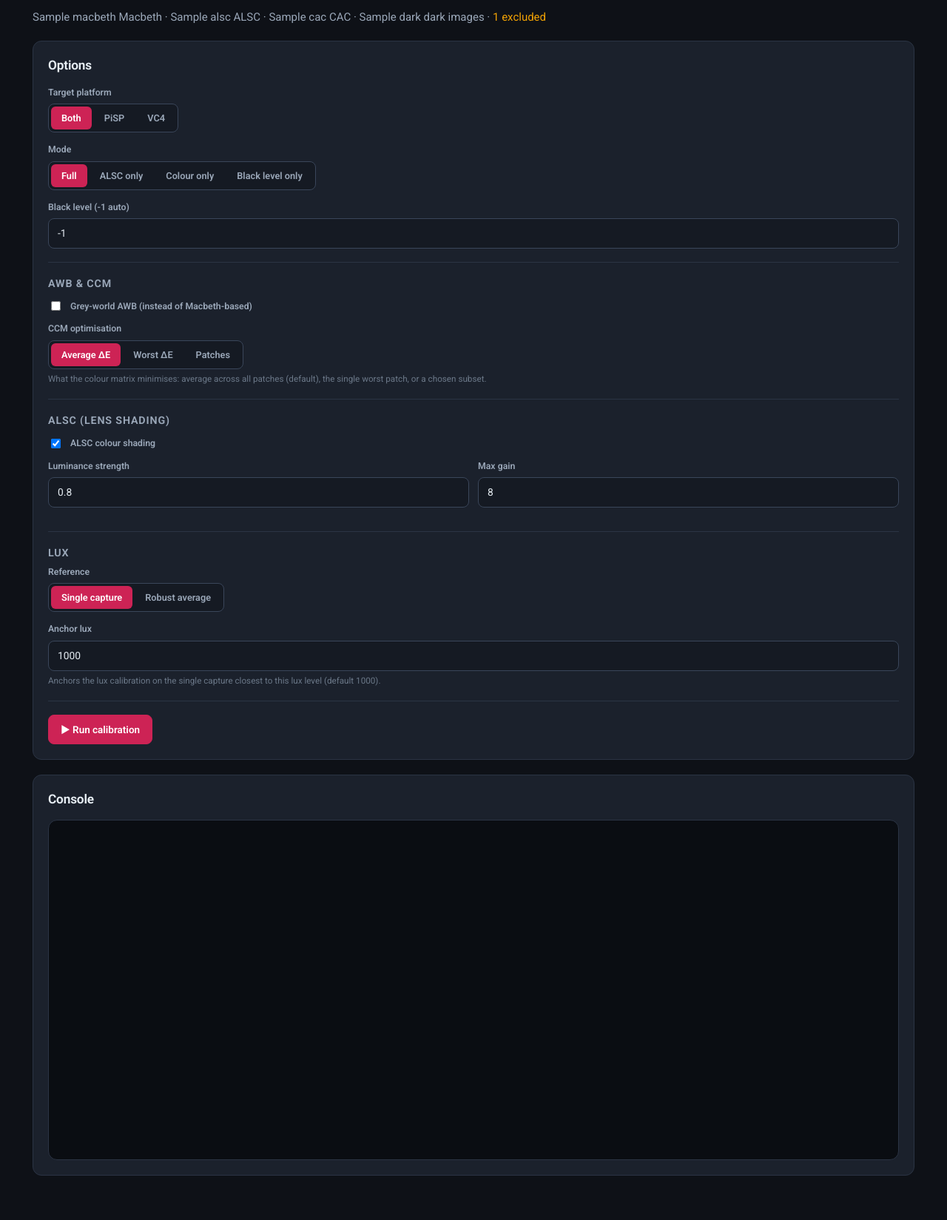
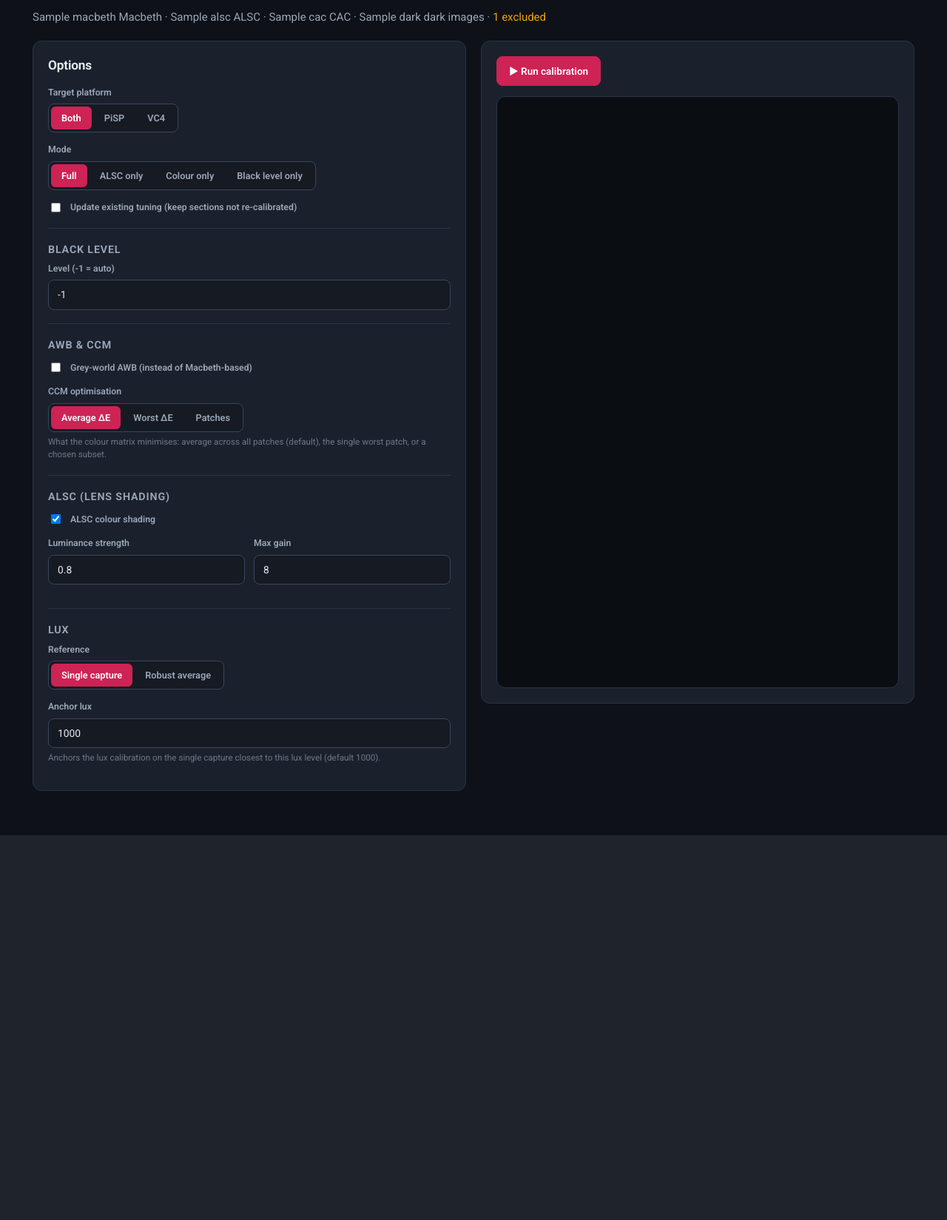
Before and after one commit to raspberrypi/ctt, a Flask app: template apps/ctt-server/ctt_server/templates/run.html in a window 1280 px wide. Shown: the part 131-1780 px from the top of the page at 74% size. After the commit the page ends 1260 px from the top, so only its background shows below. Run offline with Flask 3, Linux system fonts and the light colour scheme; the template is opened without the code that fills it: most values are stand-ins (such as "Sample title", 1, 10 or a date in 2020); some libraries are stand-ins or nearby versions.

Commit message:
ctt-server: add 'update existing tuning' to the Run CTT tab
Re-calibrate only the Mode-selected sections of an existing tuning and
preserve the rest, with the base sourced from the project's own tuning, an
installed libcamera (system) tuning, or an uploaded file. The tab layout is
tidied to accommodate the new controls.

```diff
--- a/apps/ctt-server/ctt_server/app.py
+++ b/apps/ctt-server/ctt_server/app.py
@@ -7,6 +7,7 @@
 # Everything runs in one process (on the Pi). The remote client is just a
 # browser. Captures use Picamera2 directly; the tuner runs as a subprocess.
 
+import contextlib
 import difflib
 import json
 import logging
@@ -52,6 +53,17 @@ try:
 except Exception:  # pragma: no cover - depends on the environment
     _RAWPY = False
     logger.warning('rawpy not available: DNG-only captures will have no in-browser preview')
+
+
+# libcamera installs its built-in (system) tuning files here, one JSON per
+# sensor, split by ISP platform. A local build under /usr/local takes precedence
+# over the distro package, mirroring libcamera's own search order.
+_SYSTEM_TUNING_ROOTS = ('/usr/local/share', '/usr/share')
+
+
+def _system_tuning_dirs(target: str) -> list[Path]:
+    """Installed libcamera tuning directories for an ISP platform ('pisp'/'vc4')."""
+    return [Path(root) / 'libcamera' / 'ipa' / 'rpi' / target for root in _SYSTEM_TUNING_ROOTS]
 
 
 def _run_info(available: dict) -> dict:
@@ -581,6 +593,7 @@ def create_app(workspace_root: str | None = None) -> Flask:
         proj = get_project_or_404(name)
         targets = [t for t in request.args.get('targets', 'pisp,vc4').split(',') if t]
         mode = request.args.get('mode', 'full')
+        update = request.args.get('update') == '1'
         options = {
             'awb': {'greyworld': request.args.get('greyworld') == '1'},
             'alsc': {
@@ -601,7 +614,7 @@ def create_app(workspace_root: str | None = None) -> Flask:
         }
 
         def generate():
-            for line in ctt_runner.run_ctt_stream(proj, targets, mode, options):
+            for line in ctt_runner.run_ctt_stream(proj, targets, mode, options, update=update):
                 yield f'data: {json.dumps(line)}\n\n'
 
         return Response(
@@ -609,6 +622,81 @@ def create_app(workspace_root: str | None = None) -> Flask:
             mimetype='text/event-stream',
             headers={'Cache-Control': 'no-cache', 'X-Accel-Buffering': 'no'},
         )
+
+    @app.route('/projects/<name>/run/import-tuning', methods=['POST'])
+    def import_tuning(name: str):
+        """Import a tuning file as this project's tuning for its target.
+
+        The tuning comes from an uploaded file or, with ``system_path``, an
+        installed libcamera tuning. The target is read from the file itself; the
+        file then becomes {name}_{target}.json so a subsequent update run
+        refreshes it in place.
+        """
+        from ctt.core.runner import get_target_from_tuning_file
+        from ctt.utils.errors import ArgError
+
+        proj = get_project_or_404(name)
+        system_path = request.form.get('system_path')
+        if system_path:
+            # Restrict to the installed tuning directories so a request can't read
+            # arbitrary files off the Pi via this endpoint.
+            src = Path(system_path)
+            plat = platform_target()
+            allowed = plat is not None and src.resolve().parent in {d.resolve() for d in _system_tuning_dirs(plat)}
+            if not allowed or not src.is_file():
+                return jsonify({'error': 'Not an installed tuning file'}), 400
+            try:
+                text = src.read_text(encoding='utf-8')
+                json.loads(text)
+            except (OSError, UnicodeDecodeError, json.JSONDecodeError) as err:
+                return jsonify({'error': f'Could not read system tuning: {err}'}), 400
+        else:
+            upload = request.files.get('file')
+            if upload is None or not upload.filename:
+                return jsonify({'error': 'No file uploaded'}), 400
+            try:
+                text = upload.read().decode('utf-8')
+                json.loads(text)
+            except (UnicodeDecodeError, json.JSONDecodeError) as err:
+                return jsonify({'error': f'Invalid JSON: {err}'}), 400
+        # Stage to a temp file so the target can be read before we know the path.
+        proj.output_dir.mkdir(parents=True, exist_ok=True)
+        tmp = proj.output_dir / f'.import-{proj.name}.json'
+        tmp.write_text(text)
+        try:
+            target = get_target_from_tuning_file(str(tmp))
+        except ArgError as err:
+            tmp.unlink(missing_ok=True)
+            return jsonify({'error': str(err).strip()}), 400
+        tmp.replace(proj.output_dir / f'{proj.name}_{target}.json')
+        return jsonify({'target': target})
+
+    @app.route('/projects/<name>/run/system-tunings')
+    def system_tunings(name: str):
+        """List installed libcamera tunings for this Pi's ISP, for the update base.
+
+        Defaults the selection to the file matching the live sensor model (e.g.
+        imx708.json), so an update can be seeded from the camera's stock tuning.
+        """
+        get_project_or_404(name)
+        target = platform_target()
+        if target is None:
+            return jsonify({'error': 'Could not determine the camera ISP platform.'}), 503
+        model = None
+        with contextlib.suppress(CameraError):
+            model = get_shared_camera().model
+        files: list[dict] = []
+        seen: set[str] = set()
+        for d in _system_tuning_dirs(target):
+            if d.is_dir():
+                for f in sorted(d.glob('*.json')):
+                    if f.name not in seen:  # /usr/local entry wins over /usr/share
+                        seen.add(f.name)
+                        files.append({'name': f.name, 'path': str(f)})
+        default = next((f['path'] for f in files if model and f['name'] == f'{model}.json'), None)
+        if default is None and files:
+            default = files[0]['path']
+        return jsonify({'target': target, 'model': model, 'default': default, 'files': files})
 
     # --- results -----------------------------------------------------------
     @app.route('/projects/<name>/results')
--- a/apps/ctt-server/ctt_server/static/app.css
+++ b/apps/ctt-server/ctt_server/static/app.css
@@ -342,7 +342,7 @@ input:focus, select:focus, textarea:focus { border-color: var(--accent); box-sha
 .console {
   background: #0a0d12; border: 1px solid var(--border); border-radius: var(--radius);
   font-family: var(--mono); font-size: 0.82rem; line-height: 1.5;
-  padding: 16px; height: 460px; overflow-y: auto; white-space: pre-wrap; word-break: break-word;
+  padding: 16px; height: 800px; overflow-y: auto; white-space: pre-wrap; word-break: break-word;
 }
 .console .ln { display: block; }
 .console .ok { color: var(--ok); }
@@ -395,6 +395,10 @@ td.mono { font-family: var(--mono); }
 .spread { display: flex; align-items: center; justify-content: space-between; gap: 12px; }
 .flex { display: flex; align-items: center; gap: 10px; }
 
+/* Checkbox + label row used in option forms. */
+.check { display: flex; align-items: center; gap: 10px; margin: 10px 0 14px; font-weight: 600; }
+.check input { width: auto; }
+
 /* Number input without the up/down spinner buttons. */
 .nospin::-webkit-outer-spin-button, .nospin::-webkit-inner-spin-button { -webkit-appearance: none; margin: 0; }
 .nospin { -moz-appearance: textfield; appearance: textfield; }
--- a/apps/ctt-server/ctt_server/static/app.js
+++ b/apps/ctt-server/ctt_server/static/app.js
@@ -652,6 +652,12 @@ function runApp(cfg) {
     luxMode: 'single',          // 'single' = anchor on nearest-luxAnchor capture; 'average' = robust average
     luxAnchor: 1000,            // anchor lux for single mode
     luxMethod: 'trimmed-mean',  // robust-average method: 'trimmed-mean' | 'median'
+    update: false,              // update an existing tuning in place (preserve non-recalibrated sections)
+    updateSource: 'project',    // 'project' = the project's own tuning; 'system' = an installed libcamera tuning; 'upload' = a supplied file
+    updateFile: null,           // selected file when updateSource === 'upload'
+    systemTunings: [],          // installed libcamera tuning files for this platform: [{name, path}]
+    systemTuning: '',           // selected system tuning path when updateSource === 'system'
+    systemError: '',
     blSeed: null,               // black level measured from the project's dark frames
     blFrames: 0,
     running: false,
@@ -673,13 +679,63 @@ function runApp(cfg) {
       } catch (e) { /* seeding is best-effort */ }
     },
 
-    start() {
+    // List the libcamera tuning files installed on this Pi for its ISP platform,
+    // defaulting the selection to the one matching the live sensor.
+    async loadSystemTunings() {
+      if (this.systemTunings.length) return;  // fetched once per page load
+      this.systemError = '';
+      try {
+        const r = await fetch(`/projects/${this.project}/run/system-tunings`);
+        const d = await r.json();
+        if (!r.ok) { this.systemError = d.error || 'Failed to list system tunings'; return; }
+        this.systemTunings = d.files || [];
+        this.systemTuning = d.default || (this.systemTunings[0] || {}).path || '';
+        if (!this.systemTunings.length) this.systemError = 'No installed tuning files found.';
+      } catch (e) { this.systemError = 'Failed to list system tunings'; }
+    },
+
+    async start() {
       if (this.running) return;
       this.running = true; this.done = false; this.exitCode = null;
       const console = this.$refs.console;
       console.innerHTML = '';
+      // An uploaded or installed (system) tuning becomes the project's tuning for
+      // its (detected) target, then the run updates it in place — restricted to
+      // that target.
+      let targets = this.targets;
+      if (this.update && (this.updateSource === 'upload' || this.updateSource === 'system')) {
+        const body = new FormData();
+        if (this.updateSource === 'upload') {
+          if (!this.updateFile) {
+            this.appendLine(console, 'ERROR: choose a tuning file to upload');
+            this.running = false;
+            return;
+          }
+          body.append('file', this.updateFile);
+        } else {
+          if (!this.systemTuning) {
+            this.appendLine(console, 'ERROR: choose a system tuning file');
+            this.running = false;
+            return;
+          }
+          body.append('system_path', this.systemTuning);
+        }
+        try {
+          const r = await fetch(`/projects/${this.project}/run/import-tuning`, { method: 'POST', body });
+          const d = await r.json();
+          if (!r.ok) throw new Error(d.error || 'import failed');
+          targets = d.target;
+          const src = this.updateSource === 'system' ? 'system' : 'uploaded';
+          this.appendLine(console, `Imported ${src} tuning as ${targets.toUpperCase()} project tuning`);
+        } catch (e) {
+          this.appendLine(console, `ERROR: ${e.message}`);
+          this.running = false;
+          return;
+        }
+      }
       const params = new URLSearchParams({
-        targets: this.targets, mode: this.mode,
+        targets: targets, mode: this.mode,
+        update: this.update ? '1' : '0',
         greyworld: this.greyworld ? '1' : '0',
         do_alsc_colour: this.doAlscColour ? '1' : '0',
         luminance_strength: this.luminanceStrength,
--- a/apps/ctt-server/ctt_server/templates/run.html
+++ b/apps/ctt-server/ctt_server/templates/run.html
@@ -5,7 +5,7 @@
 {% include '_project_tabs.html' %}
 <p class="muted" style="margin:-12px 0 20px">{{ counts.macbeth }} Macbeth · {{ counts.alsc }} ALSC · {{ counts.cac }} CAC · {{ counts.dark }} dark images{% if excluded_count %} · <span style="color:var(--warn)">{{ excluded_count }} excluded</span>{% endif %}</p>
 
-<div class="grid" x-data='runApp({ project: {{ project.name|tojson }} })'>
+<div class="grid" style="grid-template-columns: 1fr 1fr; align-items: start" x-data='runApp({ project: {{ project.name|tojson }} })'>
   <div class="card">
     <div class="card-head"><h2>Options</h2></div>
 
@@ -28,19 +28,53 @@
       </div>
     </div>
 
+    <label class="check">
+      <input type="checkbox" x-model="update"> Update existing tuning (keep sections not re-calibrated)
+    </label>
+    <div x-show="update" x-cloak>
       <div class="field">
-      <label>Black level (-1 auto)</label>
+        <label>Existing tuning</label>
+        <div class="seg">
+          <button type="button" :class="{active: updateSource==='project'}" @click="updateSource='project'">Project tuning</button>
+          <button type="button" :class="{active: updateSource==='system'}" @click="updateSource='system'; loadSystemTunings()">System tuning</button>
+          <button type="button" :class="{active: updateSource==='upload'}" @click="updateSource='upload'">Upload file</button>
+        </div>
+      </div>
+      <div class="field" x-show="updateSource==='system'" x-cloak>
+        <label>System tuning file</label>
+        <select x-model="systemTuning" x-show="systemTunings.length">
+          <template x-for="f in systemTunings" :key="f.path">
+            <option :value="f.path" x-text="f.name"></option>
+          </template>
+        </select>
+        <div class="hint" x-show="systemTunings.length">Using <span x-text="systemTuning"></span></div>
+        <div class="hint" x-show="!systemTunings.length" x-text="systemError || 'Looking for installed tuning files…'"></div>
+      </div>
+      <div class="field" x-show="updateSource==='upload'" x-cloak>
+        <label>Tuning file (.json)</label>
+        <input type="file" accept=".json,application/json" x-ref="updateFile" @change="updateFile = $event.target.files[0] || null">
+        <div class="hint">The target (PiSP/VC4) is detected from the file; the run is restricted to it.</div>
+      </div>
+      <div class="hint">Only the sections selected by <b>Mode</b> are re-calibrated and replaced; all other sections are preserved from the existing file. In <b>Full</b> mode every section is regenerated (seeded from the existing file).</div>
+    </div>
+
+    <div class="divider"></div>
+    <h3>Black level</h3>
+    <div class="field">
+      <label>Level (-1 = auto)</label>
       <input type="number" x-model.number="blacklevel" min="-1" max="65535" step="1">
       <div class="hint" x-show="blSeed !== null" x-cloak>
         Measured <span x-text="blSeed"></span> from <span x-text="blFrames"></span> dark frame(s).
       </div>
     </div>
 
+    <!-- AWB & CCM: only when AWB/CCM are calibrated (full or colour-only). -->
+    <div x-show="mode==='full' || mode==='colour-only'" x-cloak>
       <div class="divider"></div>
       <h3>AWB &amp; CCM</h3>
 
-    <label class="flex" style="margin:10px 0 12px;font-weight:600">
-      <input type="checkbox" style="width:auto" x-model="greyworld"> Grey-world AWB (instead of Macbeth-based)
+      <label class="check">
+        <input type="checkbox" x-model="greyworld"> Grey-world AWB (instead of Macbeth-based)
       </label>
       <div class="field">
         <label>CCM optimisation</label>
@@ -55,12 +89,15 @@
         <label>Test patches (1–24, comma-separated)</label>
         <input type="text" x-model="testPatches" placeholder="1,2,5,8,9,12,14">
       </div>
+    </div>
 
+    <!-- ALSC: only when lens shading is calibrated (full or alsc-only). -->
+    <div x-show="mode==='full' || mode==='alsc-only'" x-cloak>
       <div class="divider"></div>
       <h3>ALSC (lens shading)</h3>
 
-    <label class="flex" style="margin:10px 0 12px;font-weight:600">
-      <input type="checkbox" style="width:auto" x-model="doAlscColour"> ALSC colour shading
+      <label class="check">
+        <input type="checkbox" x-model="doAlscColour"> ALSC colour shading
       </label>
       <div class="field-row">
         <div class="field">
@@ -72,7 +109,10 @@
           <input type="number" x-model.number="maxGain" min="1" max="16" step="0.5">
         </div>
       </div>
+    </div>
 
+    <!-- Lux: calibrated only in a full run. -->
+    <div x-show="mode==='full'" x-cloak>
       <div class="divider"></div>
       <h3>Lux</h3>
       <div class="field">
@@ -95,21 +135,20 @@
         </div>
         <div class="hint"><b>Robust average</b> of luminance-per-lux across all captures — less hostage to any one image. <b>Median</b> resists a cluster of similar captures (e.g. several of one illuminant) better than the trimmed mean; both spread per-illuminant error across the set.</div>
       </div>
+    </div>
 
-    <div class="divider"></div>
-    <div class="btn-row mt">
-      <button class="btn primary" :disabled="running" @click="start()">
-        <span x-text="running ? 'Running…' : '▶ Run calibration'"></span>
-      </button>
-      <button class="btn ghost" x-show="done" @click="window.location='{{ url_for('results_page', name=project.name) }}'">View results &rarr;</button>
-    </div>
   </div>
 
   <div class="card">
     <div class="card-head">
-      <h2>Console</h2>
+      <button class="btn primary" :disabled="running" @click="start()">
+        <span x-text="running ? 'Running…' : '▶ Run calibration'"></span>
+      </button>
+      <div class="btn-row" style="align-items:center">
         <span class="chip" x-show="exitCode!==null" :class="exitCode===0 ? 'cac' : ''"
               x-text="exitCode===0 ? 'completed' : 'exit '+exitCode" x-cloak></span>
+        <button class="btn ghost" x-show="done" @click="window.location='{{ url_for('results_page', name=project.name) }}'">View results &rarr;</button>
+      </div>
     </div>
     <div class="console" id="console" x-ref="console"></div>
   </div>
```
Also changed, not shown: apps/ctt-server/ctt_server/ctt_runner.py (+63 -13 lines), tests/test_ctt_server_runner.py (+82 -0 lines). Lines whose indentation alone changed are shown as unchanged.
